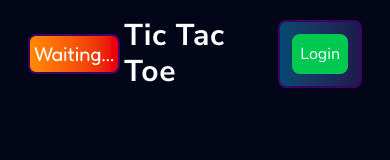
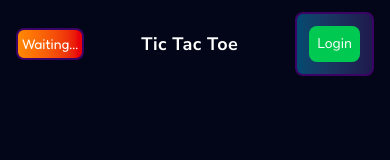
Before and after one commit to 47JMC/tic-tac-toe-app, a Next.js app in the folder tic-tac-toe/: page / in a window 390 px wide. Shown: the top 160 px of the page. Built offline with nearby package versions, Linux system fonts and the light colour scheme; no server answers.

Commit message:
add console log

```diff
--- a/tic-tac-toe/app/components/OpponentProfile.tsx
+++ b/tic-tac-toe/app/components/OpponentProfile.tsx
@@ -1,3 +1,4 @@
+// OpponentProfile.tsx
 "use client";
 
 import { useGameContext } from "./GameProvider";
@@ -9,20 +10,23 @@ function OpponentProfile() {
   if (!opponent)
     return (
       <div className="flex gap-2 bg-linear-to-r items-center from-orange-400 to-red-600 transition-colors rounded-lg p-1 m-1 border-2 border-purple-950">
-        <p className="font-fredoka text-xl text-white">Waiting...</p>
+        <p className="font-fredoka text-sm sm:text-xl text-white">Waiting...</p>
       </div>
     );
 
   return (
-    <div className="flex gap-2 bg-linear-to-r items-center from-orange-500 to-red-600 transition-colors rounded-lg p-1 m-1 border-2 border-purple-950 hover:border-blue-700">
+    <div
+      title={`@${opponent.username}`}
+      className="flex gap-2 bg-linear-to-r items-center from-orange-500 to-red-600 transition-colors rounded-lg p-1 m-1 border-2 border-purple-950 hover:border-blue-700"
+    >
       <Image
         src={`https://cdn.discordapp.com/avatars/${opponent.id}/${opponent.avatar}.webp?size=80`}
         alt={opponent.username}
-        width={80}
-        height={80}
-        className="rounded-full"
+        width={48}
+        height={48}
+        className="rounded-full w-10 h-10 sm:w-16 sm:h-16"
       />
-      <div className="flex flex-col justify-center">
+      <div className="hidden sm:flex flex-col justify-center">
         <p className="font-fredoka text-xl">@{opponent.username}</p>
         <p className="text-xs text-slate-300">
           {opponent.winRate === null
--- a/tic-tac-toe/app/components/UserProfile.tsx
+++ b/tic-tac-toe/app/components/UserProfile.tsx
@@ -1,3 +1,4 @@
+// UserProfile.tsx
 "use client";
 
 import { useEffect, useState } from "react";
@@ -8,7 +9,7 @@ type UserData = {
   id: string;
   username: string;
   avatar: string;
-  winRate: number;
+  winRate: number | null;
 };
 
 function UserProfile() {
@@ -34,11 +35,11 @@ function UserProfile() {
     <div className="flex gap-2 bg-linear-to-r items-center from-sky-900 to-indigo-950 transition-colors rounded-lg p-1 m-1 border-2 border-purple-950 hover:border-blue-700">
       {userData ? (
         <>
-          <div className="flex flex-col justify-center">
+          <div className="hidden sm:flex flex-col justify-center">
             <p className="font-fredoka text-xl">@{userData.username}</p>
             <p className="text-xs text-slate-300">
               {userData.winRate === null
-                ? "Play atleast 10 games"
+                ? "Play at least 10 games"
                 : `Win rate: ${userData.winRate}%`}
             </p>
             <button
@@ -47,7 +48,7 @@ function UserProfile() {
                   credentials: "include",
                 })
               }
-              className="hover:bg-red-500 transition-all p-1 rounded-lg"
+              className="hover:bg-red-500 transition-all p-1 rounded-lg text-sm"
             >
               Logout
             </button>
@@ -55,13 +56,13 @@ function UserProfile() {
           <Image
             src={`https://cdn.discordapp.com/avatars/${userData.id}/${userData.avatar}.webp?size=80`}
             alt={userData.username}
-            width={80}
-            height={80}
-            className="rounded-full"
+            width={48}
+            height={48}
+            className="rounded-full w-10 h-10 sm:w-16 sm:h-16"
           />
         </>
       ) : (
-        <button className="rounded-lg p-2 m-2 bg-green-500 hover:bg-green-700 transition-colors">
+        <button className="rounded-lg p-2 m-2 bg-green-500 hover:bg-green-700 transition-colors text-sm">
           <Link href={`${process.env.NEXT_PUBLIC_API_BASE_URL}/auth/login`}>
             Login
           </Link>
--- a/tic-tac-toe/app/page.tsx
+++ b/tic-tac-toe/app/page.tsx
@@ -7,9 +7,11 @@ function Page() {
   return (
     <GameProvider>
       <div className="min-h-screen flex flex-col bg-slate-950 text-white">
-        <nav className="flex items-center justify-between px-6 py-4">
+        <nav className="flex items-center justify-between px-3 py-2">
           <OpponentProfile />
-          <h1 className="text-3xl font-bold tracking-wide">Tic Tac Toe</h1>
+          <h1 className="text-lg sm:text-3xl font-bold tracking-wide whitespace-nowrap">
+            Tic Tac Toe
+          </h1>
           <UserProfile />
         </nav>
         <div className="flex flex-col items-center justify-center flex-1">
```
